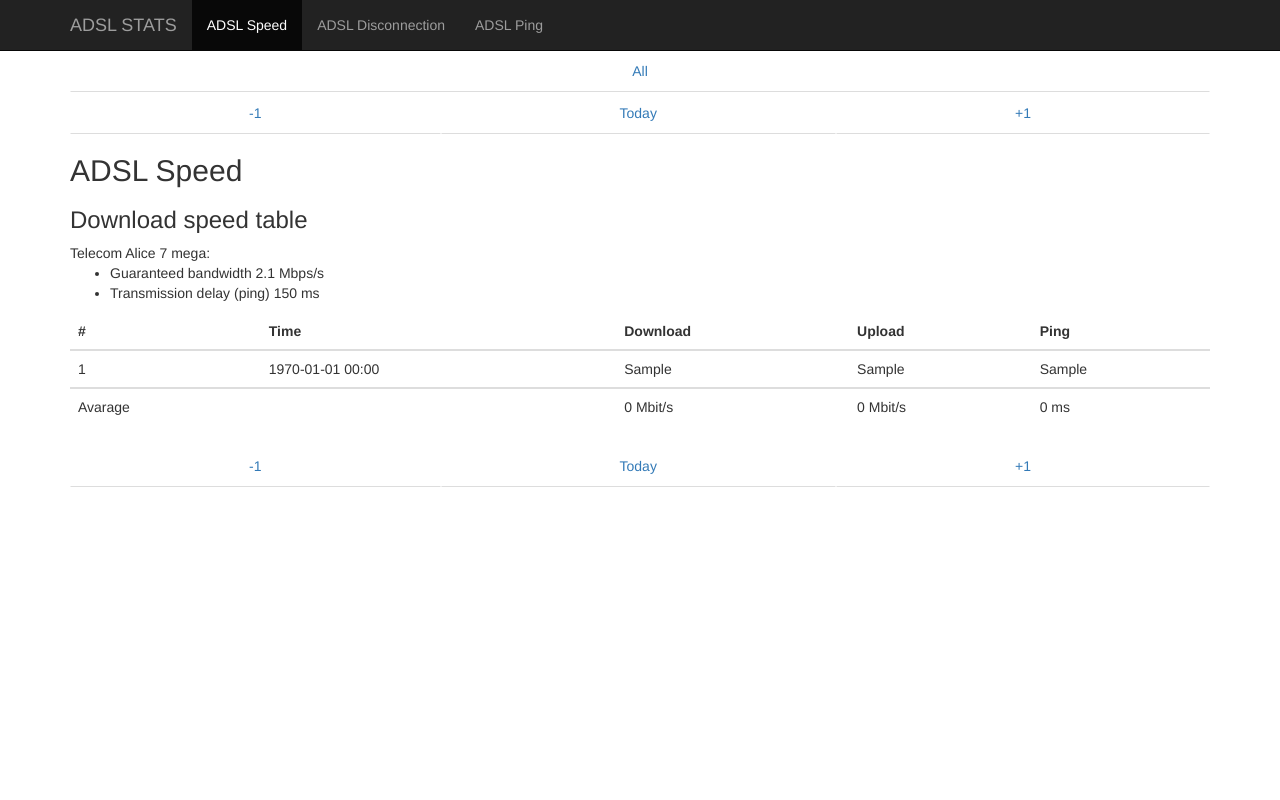
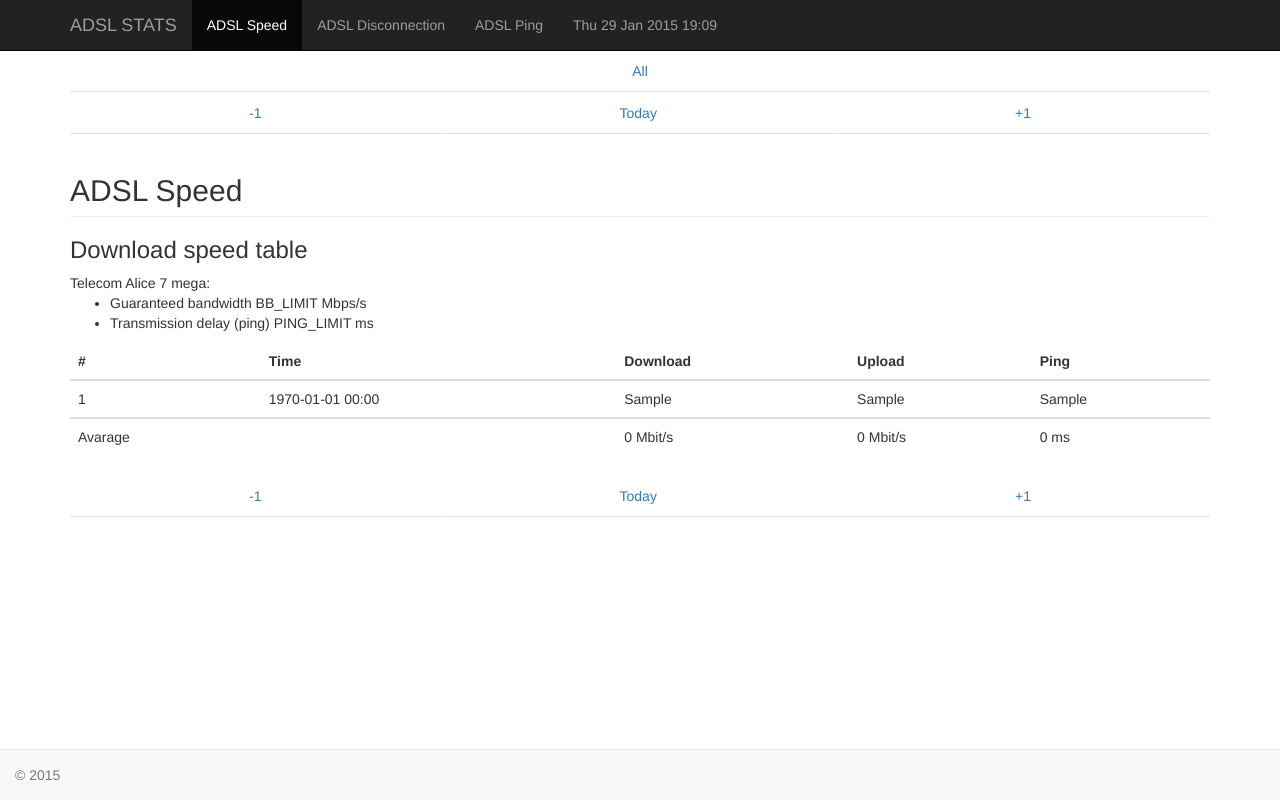
Before and after one commit to ema-grande/adsl-monitor, a PHP site: page /speed/all in a window 1280 px wide. Run offline with PHP 8.4, Linux system fonts and the light colour scheme; tables that the repository leaves empty hold one stand-in row (values such as "Sample post"); some libraries are stand-ins or nearby versions.

Commit message:
some visual change:  - date and hour in navbar  - adjust header of every page and change some name  - add comment for section in html  - add bottom footer (todo: more info)

```diff
--- a/application/views/_templates/footer.php
+++ b/application/views/_templates/footer.php
@@ -1,18 +1,19 @@
+<!-- footer -->
+<div style="margin-bottom: 50px;"></div>
+<div class="navbar navbar-default navbar-fixed-bottom">
+	<p class="navbar-text">&copy; <?php echo date("Y", time()); ?></p>
+</div>
 <!-- define the project's URL (to make AJAX calls possible, even when using this in sub-folders etc) -->
 <script>
 	var url = "<?php echo URL; ?>";
 </script>
-
-<!-- our JavaScript -->
-<!-- <script src="<?php echo URL; ?>js/application.js"></script> -->
-
 <script src="<?php echo URL; ?>js/jquery-1.11.1.min.js"></script>
 <script src="<?php echo URL; ?>js/bootstrap/js/bootstrap.min.js"></script>
 <script src="<?php echo URL; ?>js/list-1.1.1.min.js"></script>
 <script src="<?php echo URL; ?>js/list.pagination-0.1.1.min.js"></script>
+<?php if (isset($this->list) and count($this->list) >= 200){ ?>
 <script>
 	// Init list
-<?php if (count($this->list) >= 200){ ?>
 	//options.page = 200;		// default
 	var paginationTopOpt = {
 		name: 'paginationTop',
@@ -31,8 +32,9 @@
 		ListPagination(paginationTopOpt),
 		ListPagination(paginationBotOpt)
 	];
-<?php } ?>
 	var contactList = new List('tab', options);
 </script>
+<?php } ?>
+<!-- / footer -->
 </body>
 </html>
--- a/application/views/_templates/header.php
+++ b/application/views/_templates/header.php
@@ -17,7 +17,7 @@
 <body>
 	<!-- header -->
 	<div class="navbar navbar-inverse navbar-fixed-top" role="navigation">
-	<div class="container">
+	<div class="container"> <!-- container -->
 		<div class="navbar-header">
 			<button type="button" class="navbar-toggle collapsed" data-toggle="collapse" data-target=".navbar-collapse">
 			<span class="sr-only">Toggle navigation</span>
@@ -38,7 +38,9 @@
 				</li>
 				<li <?php if(isset($this->control) and $this->control == "drop") { ?>class="active"<?php } ?> ><a href="<?php echo URL; ?>drop">ADSL Disconnection</a></li>
 				<li <?php if(isset($this->control) and $this->control == "ping") { ?>class="active"<?php } ?> ><a href="<?php echo URL; ?>ping">ADSL Ping</a></li>
+				<li><a><?php echo date("D d M Y H:i", time()); ?></a></li>
 			</ul>
 		</div><!--/.nav-collapse -->
+	</div> <!-- /container -->
 	</div>
-	</div>
+	<!-- / header -->
--- a/application/views/_templates/nav-b.php
+++ b/application/views/_templates/nav-b.php
@@ -1,6 +1,9 @@
+<!-- nav-b -->
+<div class="container">
 	<ul class="nav nav-tabs nav-justified" role="tablist">
 		<li><a href="<?php echo URL.$this->control."/".$this->section."/".date('Y-m-d', strtotime("-1 day", strtotime($this->today))); ?>">-1</a></li>
 		<li><a href="<?php echo URL.$this->control."/".$this->section ?>">Today</a></li>
 		<li><a href="<?php echo URL.$this->control."/".$this->section."/".date('Y-m-d', strtotime("+1 day", strtotime($this->today)));  ?>">+1</a></li>
 	</ul>
-</div><!-- /.container -->
+</div>
+<!-- / nav-b -->
--- a/application/views/_templates/nav-t.php
+++ b/application/views/_templates/nav-t.php
@@ -1,3 +1,4 @@
+<!-- nav-t -->
 <div class="container">
 	<ul class="nav nav-tabs nav-justified" role="tablist">
 		<li><a href="<?php echo URL.$this->control ?>/all">All</a></li>
@@ -7,3 +8,5 @@
 		<li><a href="<?php echo URL.$this->control."/".$this->section ?>">Today</a></li>
 		<li><a href="<?php echo URL.$this->control."/".$this->section."/".date('Y-m-d', strtotime("+1 day", strtotime($this->today)));  ?>">+1</a></li>
 	</ul>
+</div>
+<!-- / nav-t -->
--- a/application/views/drop-index.php
+++ b/application/views/drop-index.php
@@ -1,7 +1,8 @@
+<!-- drop -->
 <div class="starter-template">
-	<h2># Disconnetions</h2>
+	<h2 class="page-header">ADSL Disconnetions</h2>
 	<!-- <button type="button" class="btn btn-default">Mostra</button> -->
-	<h3>Disconnetion table <?php if (!isset($this->all)) { echo $this->today." ".date("H:i:s"); }; ?></h3>
+	<h3>Disconnetion table</h3>
 	<div id="tab">
 	<?php if (count($this->list) >= 200){ ?><ul class="pagination paginationTop"></ul><?php } ?>
 	<table class="table">
@@ -44,3 +45,4 @@
 		valueNames: [ 'id', 'time', 'durata' ]
 	};
 </script>
+<!-- / drop -->
--- a/application/views/index.php
+++ b/application/views/index.php
@@ -4,7 +4,9 @@
 	$discDiff = $now - $listDrop[0]->time;
 	$pingDiff = $now - $listPing[0]->time;
 	$format = "z \d H \h i \m\i\\n s \s\\e\c"
-?><br/>
+?>
+<!-- index -->
+<br/>
 <div class="container starter-template">
 	<div class="panel panel-default">
 		<div class="panel-heading">Latest <a href="<?php echo URL; ?>speed">speed</a> test</div>
@@ -32,3 +34,4 @@
 		</div>
 	</div>
 </div>
+<!-- /index -->
--- a/application/views/ping-index.php
+++ b/application/views/ping-index.php
@@ -1,7 +1,8 @@
+<!-- ping -->
 <div class="starter-template">
-	<h2>Ping</h2>
+	<h2 class="page-header">ADSL Ping</h2>
 	<!-- <button type="button" class="btn btn-default">Mostra</button> -->
-	<h3>Ping table <?php if (!isset($this->all)) { echo $this->today." ".date("H:i:s"); }; ?></h3>
+	<h3>Ping table</h3>
 	<div id="tab">
 	<?php if (count($this->list) >= 200){ ?><ul class="pagination paginationTop"></ul><?php } ?>
 	<table class="table">
@@ -51,3 +52,4 @@
 		valueNames: [ 'id', 'time', 'ping' ]
 	};
 </script>
+<!-- / ping -->
--- a/application/views/speed-index.php
+++ b/application/views/speed-index.php
@@ -1,7 +1,8 @@
-<div class="starter-template">
-	<h2>ADSL Speed</h2>
+<!-- speed-index -->
+<div class="container starter-template">
+	<h2 class="page-header">ADSL Speed</h2>
 	<!-- <button type="button" class="btn btn-default">Mostra</button> -->
-	<h3>Download speed table <?php if (!isset($this->all)) { echo $this->today." ".date("H:i:s"); }; ?></h3>
+	<h3>Download speed table</h3>
 	<div>Telecom Alice 7 mega:
 		<ul>
 			<li>Guaranteed bandwidth <?php echo BB_LIMIT ?> Mbps/s</li>
@@ -57,17 +58,18 @@
 		</tr>
 <?php		$i++;
 			$last = $item->time;
-	}
-	if (isset($this->avg)) {
-?>
+	} ?>
 	</tbody>
+	<?php if (isset($this->avg)) {?>
+	<tbody>
 		<tr>
 			<td>Avarage</td>
 			<td></td>
-			<td><?php echo round($this->avg['dl'], 2)." Mbit/s" ?></td>
+			<td><?php echo round($this->avg['dl'], 2)." Mbit/s"; if ( $this->avg['dl'] < BB_LIMIT and $speed != 0 ) printf('<span class="label label-default">LOW</span>'); ?></td>
 			<td><?php echo round($this->avg['up'], 2)." Mbit/s" ?></td>
-			<td><?php echo round($this->avg['ping'], 2)." ms" ?></td>
-		</tr><?php } ?>
+			<td><?php echo round($this->avg['ping'], 2)." ms"; if ( $this->avg['ping'] > PING_LIMIT ) printf('<span class="label label-default">HIGH</span>'); ?></td>
+		</tr>
+	</tbody><?php } ?>
 	</table>
 	<?php if (count($this->list) >= 200){ ?><ul class="pagination paginationBot"></ul><?php } ?>
 	</div>
@@ -77,3 +79,4 @@
 		valueNames: [ 'id', 'time', 'dl', 'up', 'ping' ]
 	};
 </script>
+<!-- / speed-index -->
```
Also changed, not shown: application/views/speed-avg.php (+6 -4 lines).
